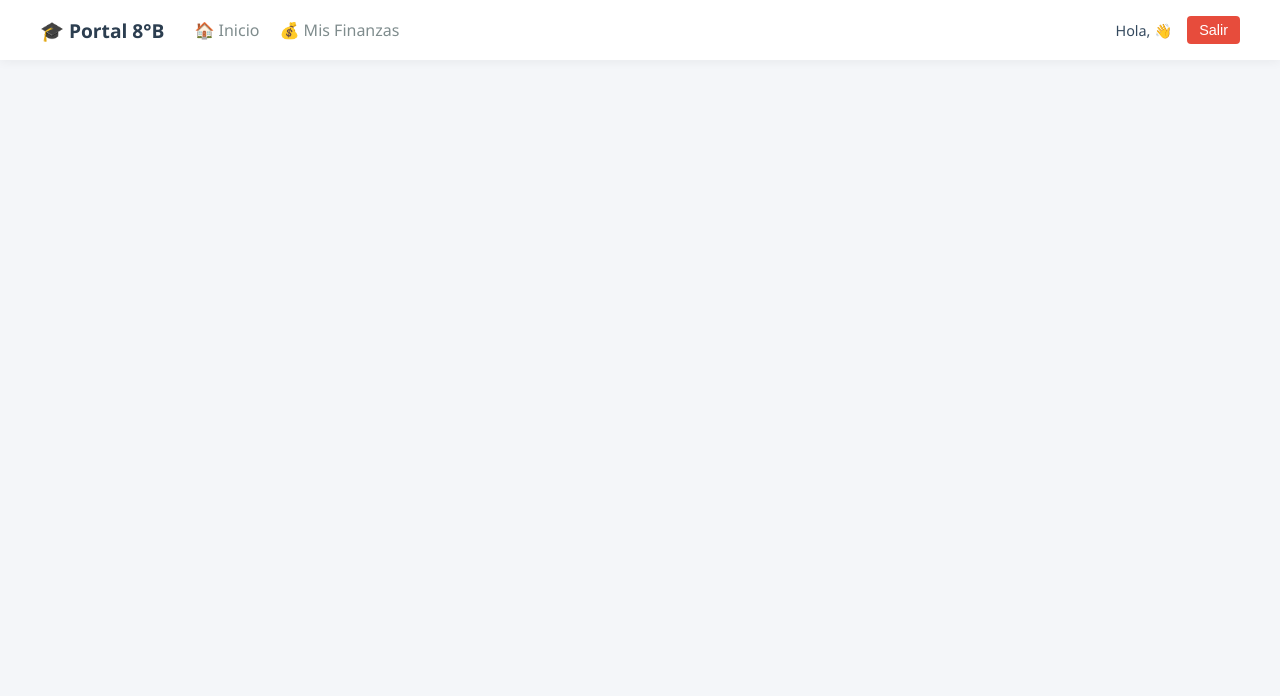
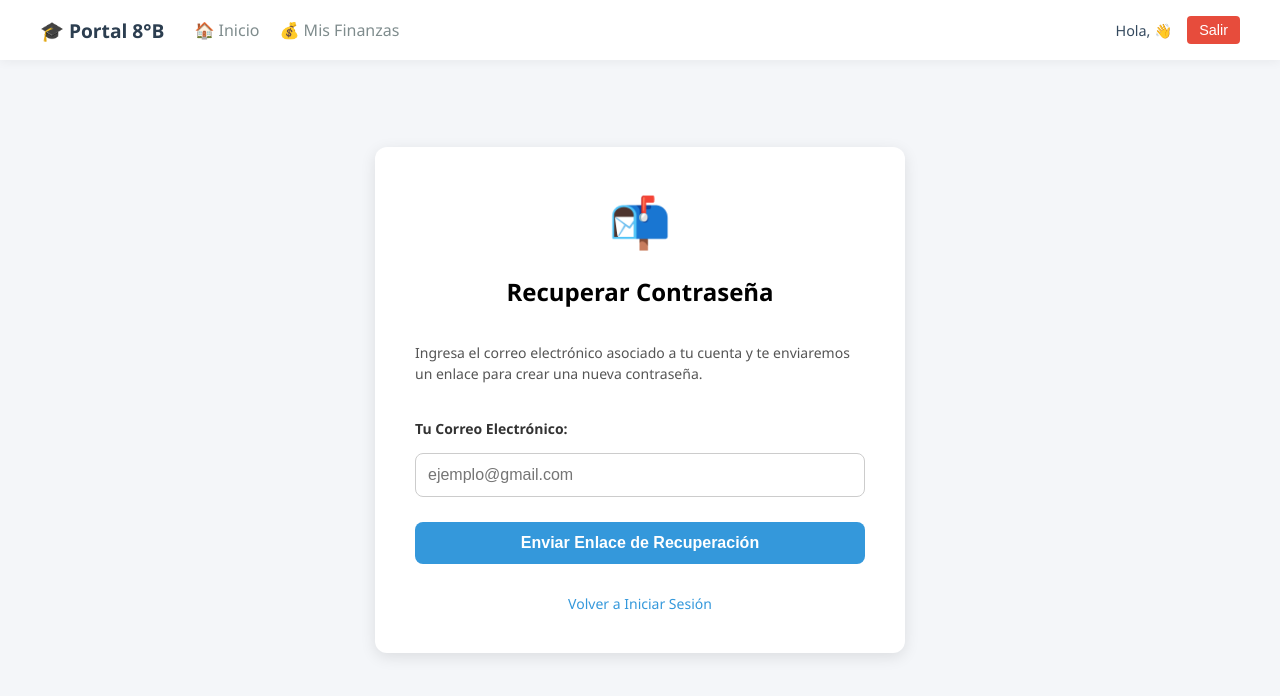
Before and after one commit to RJaqE/portal_apoderados, a Vue app in the folder frontend/: page /recuperar-clave in a window 1280 px wide. Shown: the top 696 px of the page. Built offline with nearby package versions, Linux system fonts and the light colour scheme; no server answers.

Commit message:
Completado flujo de recuperar clave y correos HTML

```diff
--- a/frontend/src/axios.js
+++ b/frontend/src/axios.js
@@ -1,49 +1,55 @@
-import axios from 'axios'
+import axios from "axios";
 
 const api = axios.create({
   // === MODO LOCAL (Activado temporalmente por caída de Railway) ===
-    baseURL: 'http://127.0.0.1:8000/api/',
+  baseURL: "http://127.0.0.1:8000/api/",
 
   // === MODO PRODUCCIÓN (Comentado temporalmente) ===
   // baseURL: 'https://portalapoderados-production.up.railway.app/api/',
 
   timeout: 5000, // Si tarda más de 5 seg, cancela
   headers: {
-        'Content-Type': 'application/json',
-    }
-})
+    "Content-Type": "application/json",
+  },
+});
 
 // 1. INTERCEPTOR DE SALIDA (Poner la pulsera)
 // Antes de que salga el mensaje, le pegamos el token
 api.interceptors.request.use(
   (config) => {
-        const token = localStorage.getItem('token')
+    const token = localStorage.getItem("token");
     if (token) {
-            config.headers.Authorization = `Bearer ${token}`
+      config.headers.Authorization = `Bearer ${token}`;
     }
-        return config
+    return config;
   },
-    (error) => Promise.reject(error)
-)
+  (error) => Promise.reject(error),
+);
 
-// 2. INTERCEPTOR DE LLEGADA (El Detector de 401) 🚨
+// 2. INTERCEPTOR DE LLEGADA (El Detector de 401 Inteligente) 🚨
 // Si el servidor responde con error, revisamos qué pasó
 api.interceptors.response.use(
   (response) => response, // Si todo bien, pasa
   (error) => {
     // Si el error es 401 (No autorizado / Token vencido)
     if (error.response && error.response.status === 401) {
-            console.warn("🔒 Sesión caducada o inválida. Cerrando sesión...")
+      console.warn("🔒 Sesión caducada o petición sin token.");
 
-            // Borramos los tokens viejos
-            localStorage.removeItem('token')
-            localStorage.removeItem('refresh_token')
+      // Borramos los tokens viejos por seguridad
+      localStorage.removeItem("token");
+      localStorage.removeItem("refresh_token");
 
-            // Forzamos la recarga hacia el Login
-            window.location.href = '/'
+      // 👇 LA MAGIA: Lista de "Zonas Seguras" donde el interceptor NO debe echarnos
+      const rutasPublicas = ["/", "/recuperar-clave", "/cambiar-clave"];
+      const rutaActual = window.location.pathname;
+
+      // Si NO estamos en una zona segura, forzamos la expulsión al Login
+      if (!rutasPublicas.includes(rutaActual)) {
+        window.location.href = "/";
       }
-        return Promise.reject(error)
     }
-)
+    return Promise.reject(error);
+  },
+);
 
-export default api
+export default api;
--- a/frontend/src/router/index.js
+++ b/frontend/src/router/index.js
@@ -7,9 +7,10 @@ import MisFinanzas from "../views/MisFinanzas.vue";
 import TesoreriaDashboard from "../views/Tesoreria.vue";
 import PanelGestion from "../views/PanelTesoreroView.vue";
 
-// === IMPORTS DE SEGURIDAD (NUEVOS) ===
+// === IMPORTS DE SEGURIDAD ===
 import PrimerIngreso from "../views/PrimerIngreso.vue";
-import CambiarClave from "../views/CambiarClave.vue"; // La crearemos en el próximo paso
+import CambiarClave from "../views/CambiarClave.vue";
+// (RecuperarClave la importaremos directamente abajo para optimizar la carga)
 
 const router = createRouter({
   history: createWebHistory(import.meta.env.BASE_URL),
@@ -21,7 +22,16 @@ const router = createRouter({
       meta: { requiresAuth: false }, // Público
     },
 
-    // 👇 NUEVA RUTA: La "Trampa" obligatoria para usuarios nuevos
+    // 👇 NUEVA RUTA: Olvidé mi contraseña
+    {
+      path: "/recuperar-clave",
+      name: "RecuperarClave",
+      // Carga perezosa: solo carga este archivo si el usuario hace clic en el enlace
+      component: () => import("../views/RecuperarClave.vue"),
+      meta: { requiresAuth: false }, // Público (no necesita token)
+    },
+
+    // La "Trampa" obligatoria para usuarios nuevos
     {
       path: "/primer-ingreso",
       name: "PrimerIngreso",
@@ -29,7 +39,7 @@ const router = createRouter({
       meta: { requiresAuth: true }, // Requiere estar logueado con la clave temporal
     },
 
-    // 👇 NUEVA RUTA: La pantalla que se abre al hacer clic en el correo
+    // La pantalla que se abre al hacer clic en el correo
     {
       path: "/cambiar-clave",
       name: "CambiarClave",
@@ -99,7 +109,7 @@ router.beforeEach((to, from, next) => {
       next();
     }
   } else {
-    // Si es una ruta pública (como / o /cambiar-clave) -> Pase libre.
+    // Si es una ruta pública (como /, /cambiar-clave o /recuperar-clave) -> Pase libre.
     next();
   }
 });
--- a/frontend/src/views/Login.vue
+++ b/frontend/src/views/Login.vue
@@ -65,7 +65,7 @@ const iniciarSesion = async () => {
     <div class="login-container">
         <div class="login-box">
             <h1>🔐 Ingreso al Portal</h1>
-            <p class="subtitulo">Gestión de Tesorería Escolar</p>
+            <p class="subtitulo">Gestión de Directiva Escolar</p>
 
             <form @submit.prevent="iniciarSesion">
                 <div class="campo">
@@ -84,6 +84,13 @@ const iniciarSesion = async () => {
                     {{ cargando ? 'Verificando...' : 'Ingresar' }}
                 </button>
             </form>
+
+            <div class="opciones-extra">
+                <router-link to="/recuperar-clave" class="link-recuperar">
+                    ¿Olvidaste tu contraseña?
+                </router-link>
+            </div>
+
         </div>
     </div>
 </template>
@@ -161,4 +168,22 @@ button:disabled {
     font-weight: bold;
     margin-top: 10px;
 }
+
+/* 👇 NUEVO ESTILO: Enlace de recuperar contraseña */
+.opciones-extra {
+    margin-top: 20px;
+    text-align: center;
+    font-size: 14px;
+}
+
+.link-recuperar {
+    color: #3498db;
+    text-decoration: none;
+    transition: color 0.3s;
+}
+
+.link-recuperar:hover {
+    color: #2980b9;
+    text-decoration: underline;
+}
 </style>
--- /dev/null
+++ b/frontend/src/views/RecuperarClave.vue
@@ -0,0 +1,222 @@
+<template>
+    <div class="recuperar-clave-container">
+        <div class="tarjeta-seguridad">
+            <div class="icono-candado">📬</div>
+            <h2>Recuperar Contraseña</h2>
+
+            <div v-if="exito" class="mensaje-exito">
+                ✅ ¡Enlace enviado! Revisa tu bandeja de entrada (y la de Spam).
+                <br><br>
+                <router-link to="/" class="btn-volver">Volver al inicio</router-link>
+            </div>
+
+            <div v-else-if="correoNoEncontrado" class="mensaje-error-especial">
+                ⚠️ <strong>Correo no registrado</strong><br><br>
+                El correo ingresado no se encuentra en nuestra base de datos.<br><br>
+                Si eres apoderado del 8°B y no puedes acceder, por favor envía un correo directamente a:<br>
+                <strong class="correo-soporte">generacion2030.coe@gmail.com</strong>
+                <br><br>
+                <router-link to="/" class="btn-volver">Volver al inicio</router-link>
+            </div>
+
+            <form v-else @submit.prevent="enviarCorreo" class="formulario">
+                <p class="instrucciones">
+                    Ingresa el correo electrónico asociado a tu cuenta y te enviaremos un enlace para crear una nueva
+                    contraseña.
+                </p>
+
+                <label for="email">Tu Correo Electrónico:</label>
+                <input type="email" id="email" v-model="correo" placeholder="ejemplo@gmail.com" required />
+
+                <button type="submit" :disabled="cargando" class="btn-enviar">
+                    {{ cargando ? 'Buscando en el sistema...' : 'Enviar Enlace de Recuperación' }}
+                </button>
+
+                <div v-if="error" class="mensaje-error">
+                    ❌ {{ error }}
+                </div>
+
+                <div class="enlaces-extra">
+                    <router-link to="/">Volver a Iniciar Sesión</router-link>
+                </div>
+            </form>
+        </div>
+    </div>
+</template>
+
+<script setup>
+import { ref } from 'vue';
+import api from '../axios';
+
+const correo = ref('');
+const cargando = ref(false);
+const error = ref('');
+const exito = ref(false);
+const correoNoEncontrado = ref(false);
+
+const enviarCorreo = async () => {
+    cargando.value = true;
+    error.value = '';
+    correoNoEncontrado.value = false;
+
+    try {
+        // Golpeamos la nueva puerta que hicimos en Django
+        await api.post('seguridad/recuperar-clave/', {
+            correo: correo.value
+        });
+
+        // Si Django responde OK (Status 200)
+        exito.value = true;
+
+    } catch (e) {
+        console.error("Error al recuperar:", e);
+        // Si Django responde que no encontró el correo (Status 404)
+        if (e.response && e.response.status === 404) {
+            correoNoEncontrado.value = true;
+        } else if (e.response && e.response.data && e.response.data.error) {
+            error.value = e.response.data.error;
+        } else {
+            error.value = 'Error de conexión con el servidor.';
+        }
+    } finally {
+        cargando.value = false;
+    }
+};
+</script>
+
+<style scoped>
+.recuperar-clave-container {
+    display: flex;
+    justify-content: center;
+    align-items: center;
+    min-height: 80vh;
+    background-color: #f4f6f9;
+    padding: 20px;
+}
+
+.tarjeta-seguridad {
+    background: white;
+    padding: 40px;
+    border-radius: 12px;
+    box-shadow: 0 4px 15px rgba(0, 0, 0, 0.1);
+    max-width: 450px;
+    width: 100%;
+    text-align: center;
+}
+
+.icono-candado {
+    font-size: 50px;
+    margin-bottom: 10px;
+}
+
+.instrucciones {
+    color: #555;
+    margin-bottom: 20px;
+    font-size: 14px;
+    line-height: 1.5;
+}
+
+.formulario {
+    display: flex;
+    flex-direction: column;
+    gap: 15px;
+    text-align: left;
+}
+
+label {
+    font-weight: bold;
+    color: #333;
+    font-size: 14px;
+}
+
+input {
+    padding: 12px;
+    border: 1px solid #ccc;
+    border-radius: 8px;
+    font-size: 16px;
+    width: 100%;
+    box-sizing: border-box;
+}
+
+.btn-enviar {
+    background-color: #3498db;
+    color: white;
+    padding: 12px;
+    border: none;
+    border-radius: 8px;
+    font-size: 16px;
+    cursor: pointer;
+    font-weight: bold;
+    margin-top: 10px;
+    transition: background-color 0.3s;
+}
+
+.btn-enviar:hover {
+    background-color: #2980b9;
+}
+
+.btn-enviar:disabled {
+    background-color: #95a5a6;
+    cursor: not-allowed;
+}
+
+.mensaje-exito {
+    background-color: #e8f5e9;
+    color: #2e7d32;
+    padding: 20px;
+    border-radius: 8px;
+    font-weight: bold;
+}
+
+.mensaje-error-especial {
+    background-color: #ffebee;
+    color: #c62828;
+    padding: 20px;
+    border-radius: 8px;
+    font-size: 15px;
+    line-height: 1.4;
+}
+
+.correo-soporte {
+    color: #b71c1c;
+    font-size: 16px;
+    display: block;
+    margin-top: 10px;
+}
+
+.mensaje-error {
+    color: #d32f2f;
+    font-size: 14px;
+    text-align: center;
+}
+
+.btn-volver {
+    display: inline-block;
+    background-color: #7f8c8d;
+    color: white;
+    padding: 10px 15px;
+    border-radius: 6px;
+    text-decoration: none;
+    font-weight: normal;
+    margin-top: 10px;
+}
+
+.btn-volver:hover {
+    background-color: #95a5a6;
+}
+
+.enlaces-extra {
+    text-align: center;
+    margin-top: 15px;
+    font-size: 14px;
+}
+
+.enlaces-extra a {
+    color: #3498db;
+    text-decoration: none;
+}
+
+.enlaces-extra a:hover {
+    text-decoration: underline;
+}
+</style>
```
Also changed, not shown: 2 other files (tests, documents, lock files or other folders). Lines whose indentation alone changed are shown as unchanged.
